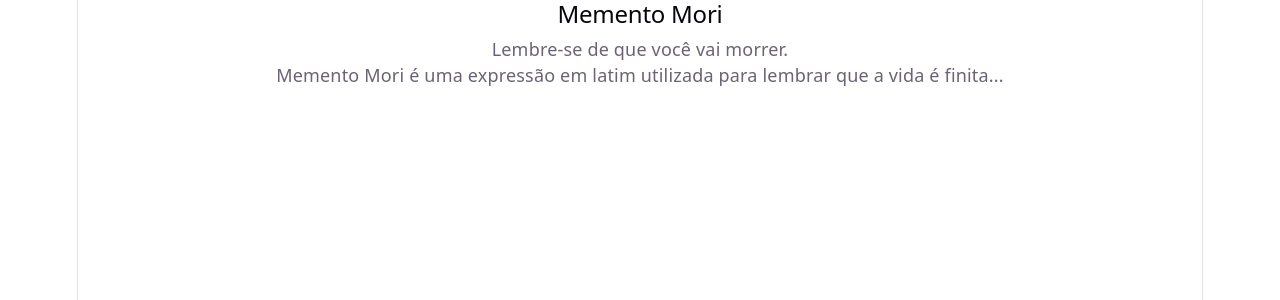
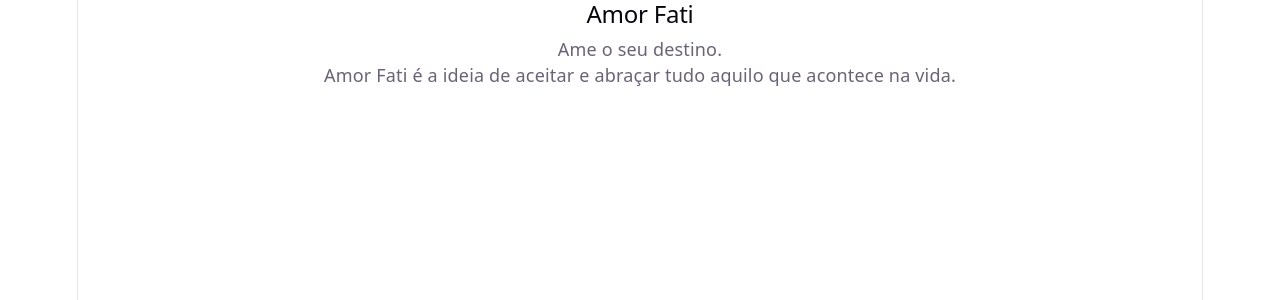
Before and after one commit to plpedreira/filosofia-diaria, a React (Vite) app: page / in a window 1280 px wide. Shown: the top 300 px of the page. Built offline with nearby package versions, Linux system fonts and the light colour scheme.

Commit message:
feat: implement daily philosophy rotation

```diff
--- a/src/App.tsx
+++ b/src/App.tsx
@@ -1,18 +1,15 @@
 import PhilosophyCard from "./components/PhilosophyCard";
-
-const philosophy = {
-  titulo: "Memento Mori",
-  resumo: "Lembre-se de que você vai morrer.",
-  texto: " Memento Mori é uma expressão em latim utilizada para lembrar que a vida é finita..."
-}
+import philosophies from "./data/philosophies";
 
 function App() {
+  const hoje = new Date();
+  const dia = hoje.getDate();
+  const indice = dia % philosophies.length;
+
   return (
-  <div>
-      <PhilosophyCard
-  philosophy={philosophy}
-/>
-  </div>
+    <div>
+      <PhilosophyCard philosophy={philosophies[indice]} />
+    </div>
   );
 }
 
--- /dev/null
+++ b/src/data/philosophies.ts
@@ -0,0 +1,19 @@
+const philosophies = [
+  {
+    titulo: "Memento Mori",
+    resumo: "Lembre-se de que você vai morrer.",
+    texto: "Memento Mori é uma expressão em latim utilizada para lembrar que a vida é finita..."
+  },
+  {
+    titulo: "Amor Fati",
+    resumo: "Ame o seu destino.",
+    texto: "Amor Fati é a ideia de aceitar e abraçar tudo aquilo que acontece na vida."
+  },
+  {
+    titulo: "Eudaimonia",
+    resumo: "Viver uma vida plena.",
+    texto: "Eudaimonia é um conceito da filosofia grega relacionado a uma vida de realização e florescimento."
+  }
+];
+
+export default philosophies;
```
